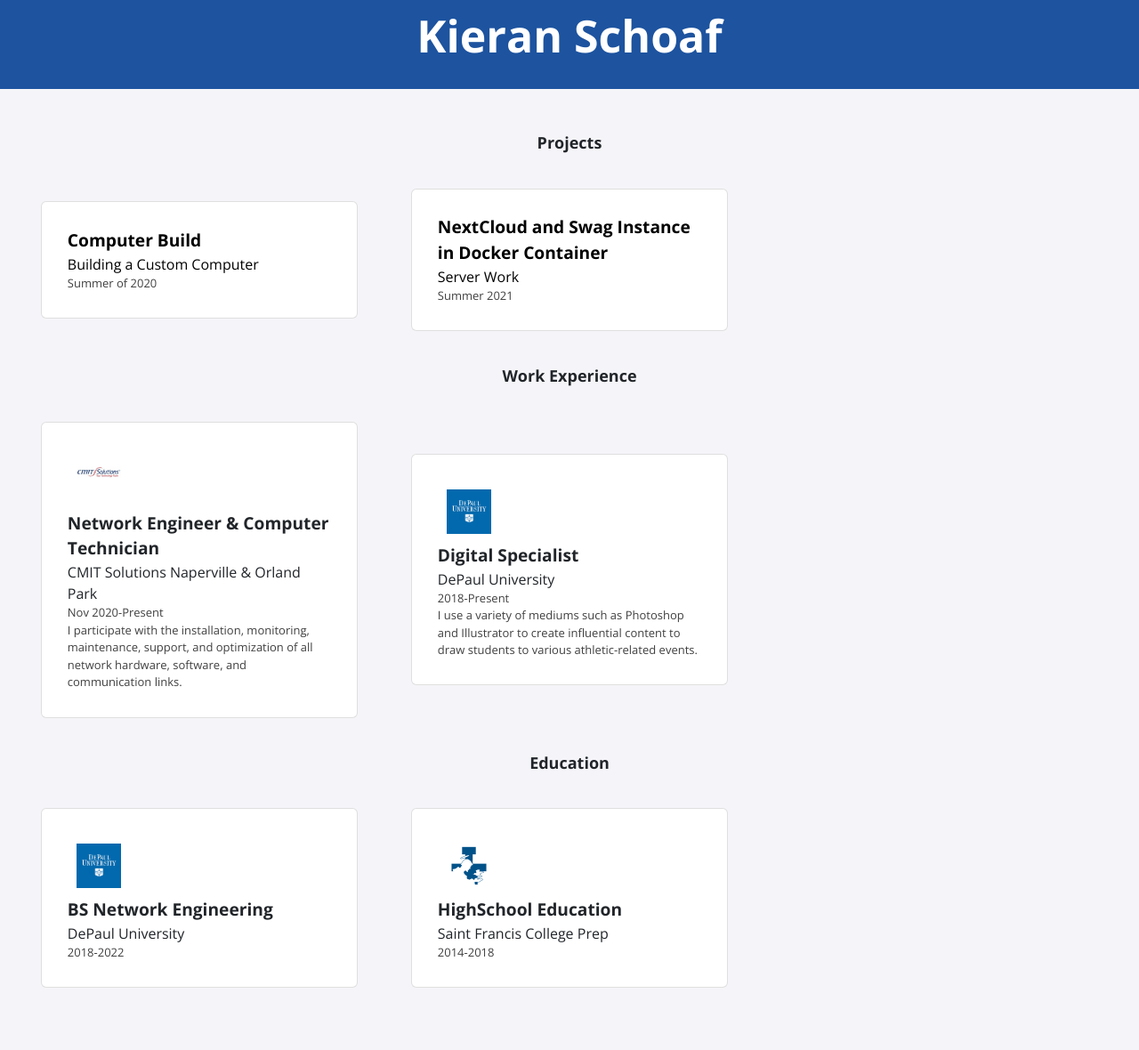
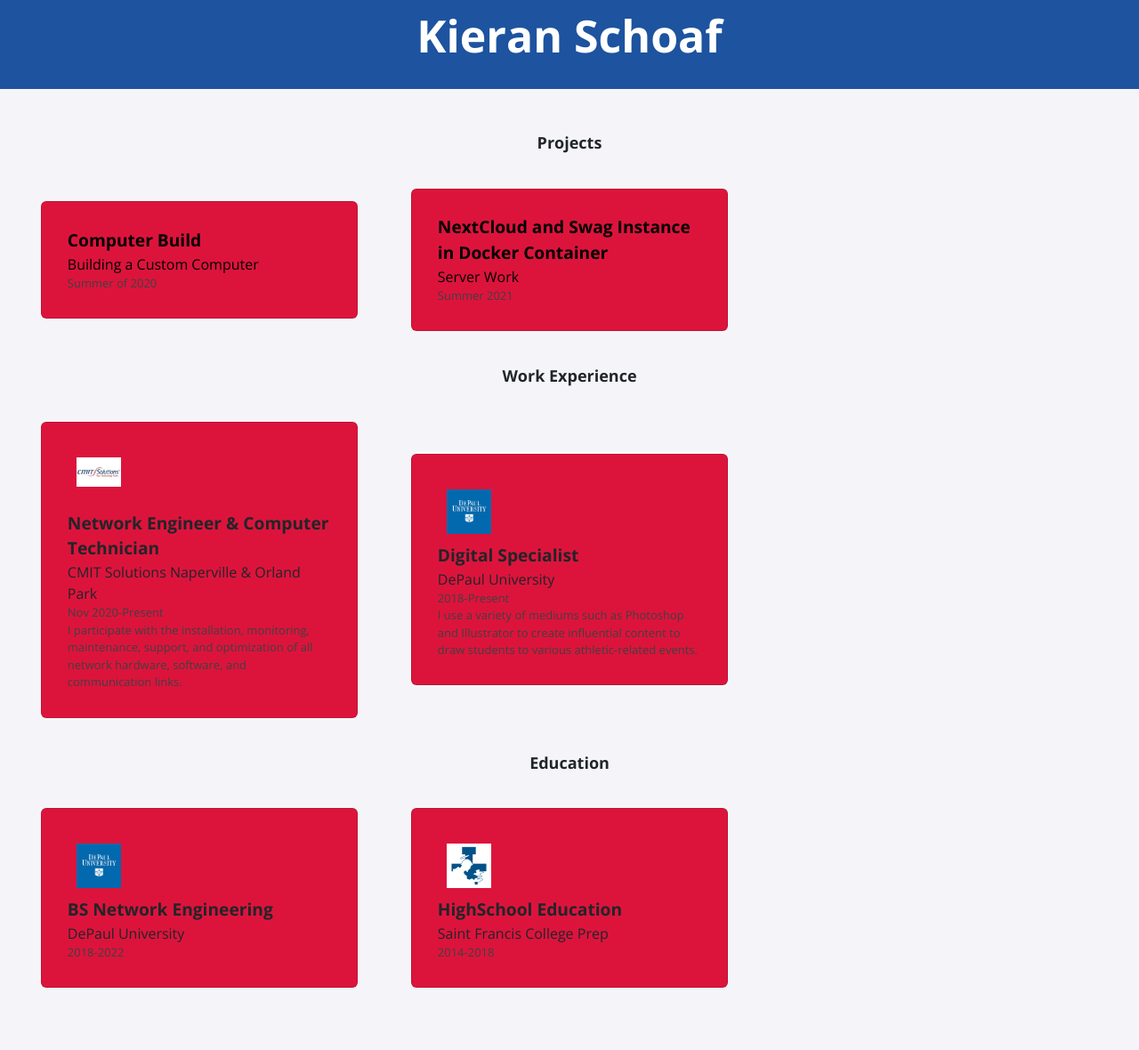
Before and after one commit to kischoaf/kischoaf.github.io, a Jekyll site: the page built from index.html, in a window 1280 px wide. Shown: the part 290-1470 px from the top of the page at 89% size. Built offline with Jekyll 4.4.1, drawn with Linux system fonts in a browser that asks for light colours; nearby versions of some CDN libraries.

Commit message:
change card colot

```diff
--- a/_sass/all.scss
+++ b/_sass/all.scss
@@ -48,7 +48,7 @@ h2 {
 .card {
     display: flex;
     margin: 20px 30px;
-    background-color: white;
+    background-color: crimson;
     border-radius: .375rem;
     padding: 1.5em;
     font-size: 1.2em;
```
